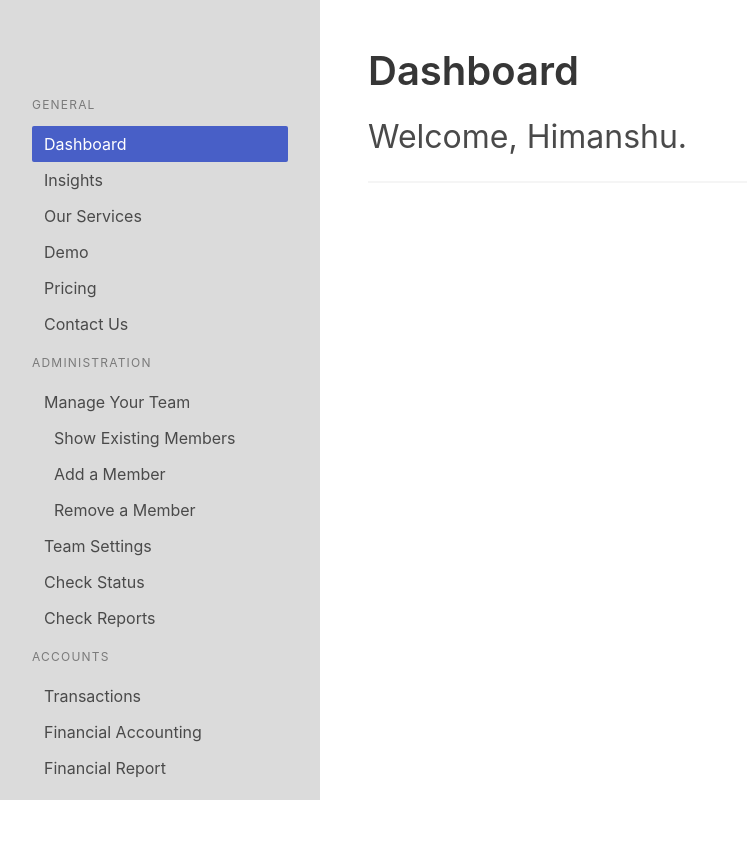
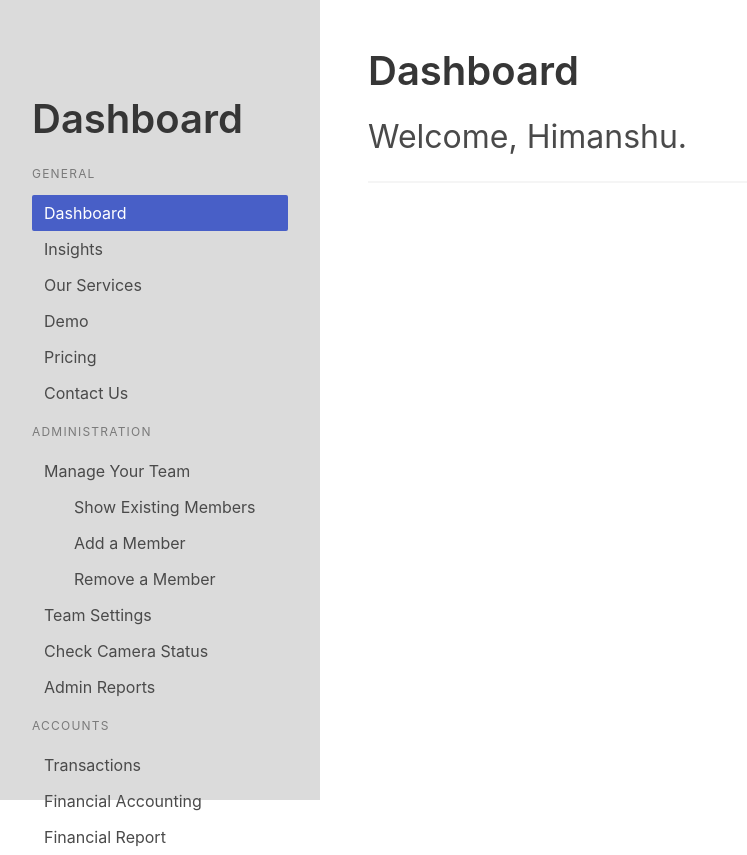
Before and after one commit to san-jeev/Week5-Project, a Flask app: page / in a window 1280 px wide. Shown: the part 108-963 px from the top of the page, without its empty margins (0-747 px from the left). Before the commit the page ends 908 px from the top, so only its background shows below. Run offline with Flask 2, Linux system fonts and the light colour scheme; a user stored in the database is signed in; data comes from the database, SQL or seed files in the repository; some libraries are stand-ins or nearby versions.

Commit message:
Add files via upload

```diff
--- a/templates/home.html
+++ b/templates/home.html
@@ -9,6 +9,9 @@
         </div>
 
         <br /><br />
+        <p class="title is-size-2 is-spaced">
+            Dashboard
+        </p>
 
         <aside class="menu has-text-white">
           <p class="menu-label">
@@ -27,21 +30,21 @@
           </p>
           <ul class="menu-list">
             <li><a href="{{ url_for('manageteam') }}">Manage Your Team</a></li>
-              <ul style="PADDING-LEFT: 10px">
-                <li><a href="{{ url_for('showemembers') }}">Show Existing Members</a></li>
+              <ul style="PADDING-LEFT: 30px">
+                <li><a href="{{ url_for('showmembers') }}">Show Existing Members</a></li>
                 <li><a href="{{ url_for('addmember') }}">Add a Member</a></li>
                 <li><a href="{{ url_for('removemember') }}">Remove a Member</a></li>
               </ul>
             <li><a href="{{ url_for('teamsettings') }}">Team Settings</a></li>
-            <li><a href="{{ url_for('status') }}">Check Status</a></li>
-            <li><a href="{{ url_for('admin-reports') }}">Check Reports</a></li>          </ul>
+            <li><a href="{{ url_for('status') }}">Check Camera Status</a></li>
+            <li><a href="{{ url_for('adminreports') }}">Admin Reports</a></li>          </ul>
           <p class="menu-label">
             Accounts
           </p>
           <ul class="menu-list">
             <li><a href="{{ url_for('transactions') }}">Transactions</a></li>
             <li><a href="{{ url_for('account') }}">Financial Accounting</a></li>
-            <li><a href="{{ url_for('fin-reports') }}">Financial Report</a></li>
+            <li><a href="{{ url_for('finreports') }}">Financial Report</a></li>
           </ul>
         </aside>
       </div>
```
